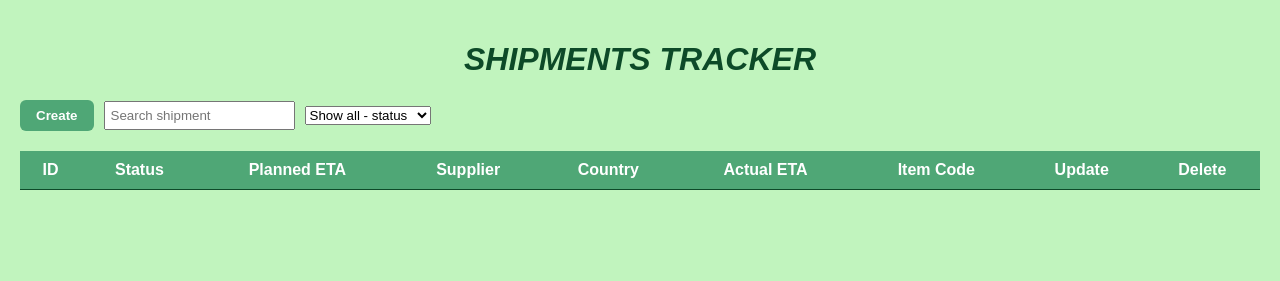
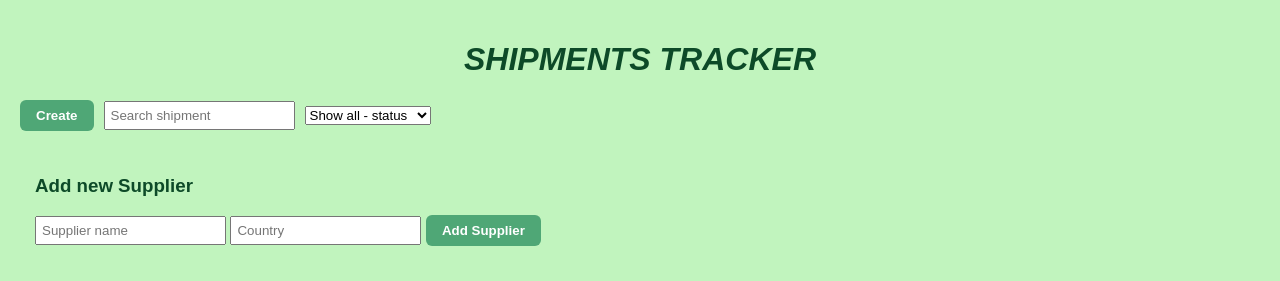
Before and after one commit to vanelyraa/WSAA-project, a Flask app: page / in a window 1280 px wide. Shown: the top 281 px of the page. Run offline with Flask 3, Linux system fonts and the light colour scheme; data that the repository does not hold is empty.

Commit message:
Add supplier to form and supplier create Ajax

```diff
--- a/templates/tracker.html
+++ b/templates/tracker.html
@@ -74,7 +74,7 @@
 
 <body>
     <h1>SHIPMENTS TRACKER</h1>
-    <div style="display:flex; gap:10px; align-items:center; margin-bottom:10px;">
+    <div id="searchControls" style="display:flex; gap:10px; align-items:center; margin-bottom:10px;">
         <button id="showCreateButton" onclick="showCreate()">Create</button>
         <input type="text" id="searchInput" placeholder="Search shipment" onkeyup="filterTable()" style="padding:5px;">
 
@@ -85,6 +85,12 @@
         <option value="Delivered on time">Delivered on time</option>
         <option value="Delivered late">Delivered late</option>
     </select>
+    </div>
+    <div id="supplierForm" style="margin-bottom:20px; padding:15px; border-radius:8px;">
+        <h3 style="color:#0d4a28;">Add new Supplier</h3>
+        <input type="text" id="newSupplierName" placeholder="Supplier name" style="padding:5px;">
+        <input type="text" id="newSupplierCountry" placeholder="Country" style="padding:5px;">
+        <button onclick="addSupplier()">Add Supplier</button>
     </div>
     <div>
         <table class="table" id="shipmentTable">
@@ -227,17 +233,20 @@
         document.getElementById("shipmentTable").style.display = "none";
         document.getElementById("createUpdateForm").style.display = "block";
         document.getElementById("showCreateButton").style.display = "none"; //Hide Create button in create/update screen
+        document.getElementById("searchControls").style.display = "none"; //Hide search field in create/update screen
     }
 
     function showViewAll() {
         document.getElementById("shipmentTable").style.display = "block";
         document.getElementById("createUpdateForm").style.display = "none";
         document.getElementById("showCreateButton").style.display = "block"; //Add Create button again after hiding it
+        document.getElementById("searchControls").style.display = "flex";
     }
 
     function showUpdate(buttonElement) {
         document.getElementById("shipmentTable").style.display = "none";
         document.getElementById("createUpdateForm").style.display = "block";
+        document.getElementById("searchControls").style.display = "none";
 
         var rowElement = buttonElement.parentNode.parentNode;
         var shipment = getShipmentFromRow(rowElement);
@@ -348,7 +357,7 @@
         }
 
         rowElement.cells[2].firstChild.textContent = formatDateShort(shipment.planned_eta);
-        rowElement.cells[3].innerHTML = shipment.supplier_id;
+        rowElement.cells[3].innerHTML = shipment.supplier_name;
         rowElement.cells[4].innerHTML = shipment.country || "";
         rowElement.cells[5].innerHTML = formatDateShort(shipment.actual_eta);
         rowElement.cells[6].firstChild.textContent = shipment.item_code;
@@ -401,6 +410,20 @@
         }, time);
     }
 
+    function addSupplier() {
+    var supplier = {};
+
+    supplier.supplier_name = document.getElementById("newSupplierName").value;
+    supplier.country = document.getElementById("newSupplierCountry").value;
+
+    if (supplier.supplier_name === "" || supplier.country === "") {
+        showMessage("Please fill all supplier fields", 2000);
+        return;
+    }
+
+    createSupplierAjax(supplier);
+}
+
 
     // Ajax functions
 
@@ -428,6 +451,41 @@
         }
     });
 }
+
+    function createSupplierAjax(supplier) {
+
+    $.ajax({
+        url: "/suppliers",
+        method: "POST",
+        data: JSON.stringify(supplier),
+        dataType: "JSON",
+        contentType: "application/json; charset=utf-8",
+
+        success: function(result) {
+            var select = document.getElementById("supplierSelect");
+
+            var option = document.createElement("option");
+
+            option.value = result.supplier_id;
+            option.text = result.supplier_name;
+
+            option.setAttribute("data-name", result.supplier_name);
+            option.setAttribute("data-country", result.country);
+
+            select.appendChild(option);
+
+            document.getElementById("newSupplierName").value = "";
+            document.getElementById("newSupplierCountry").value = "";
+
+            showMessage("Supplier added successfully", 2000);
+        },
+
+        error: function(xhr, status, error) {
+            console.log("error: " + status + " msg:" + error);
+        }
+    });
+}
+
     function getAllAjax() {
         $.ajax({
             url: "/shipments",
```
Lines whose indentation alone changed are shown as unchanged.
